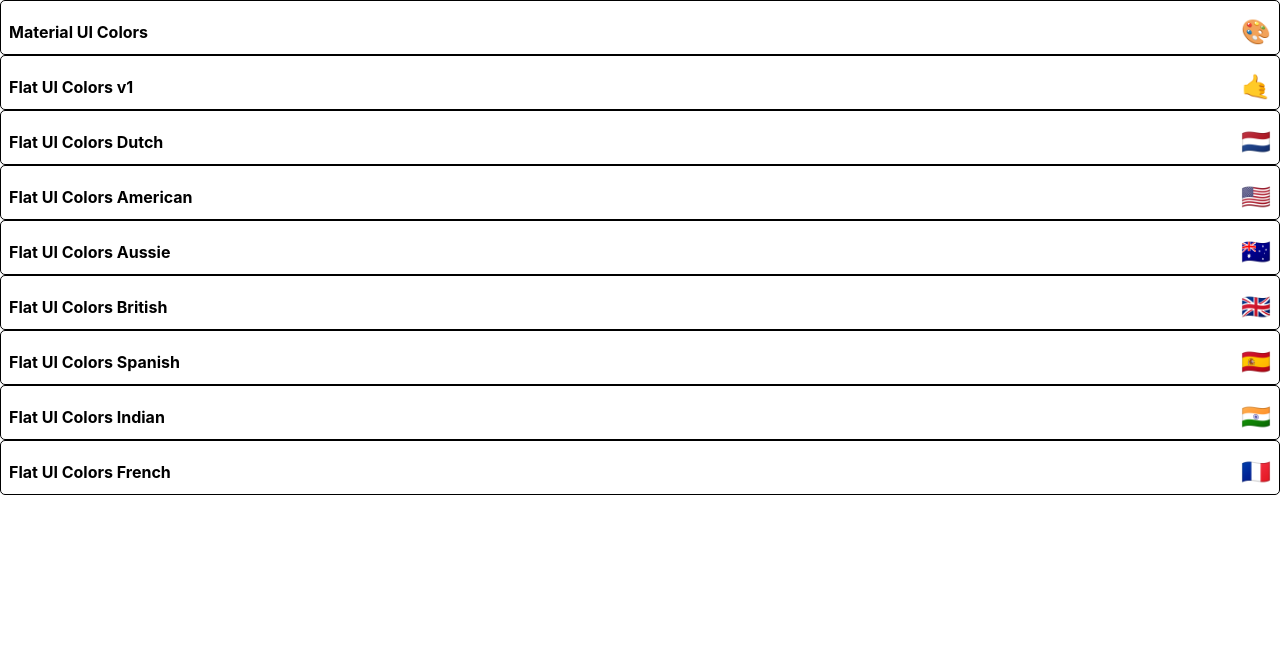
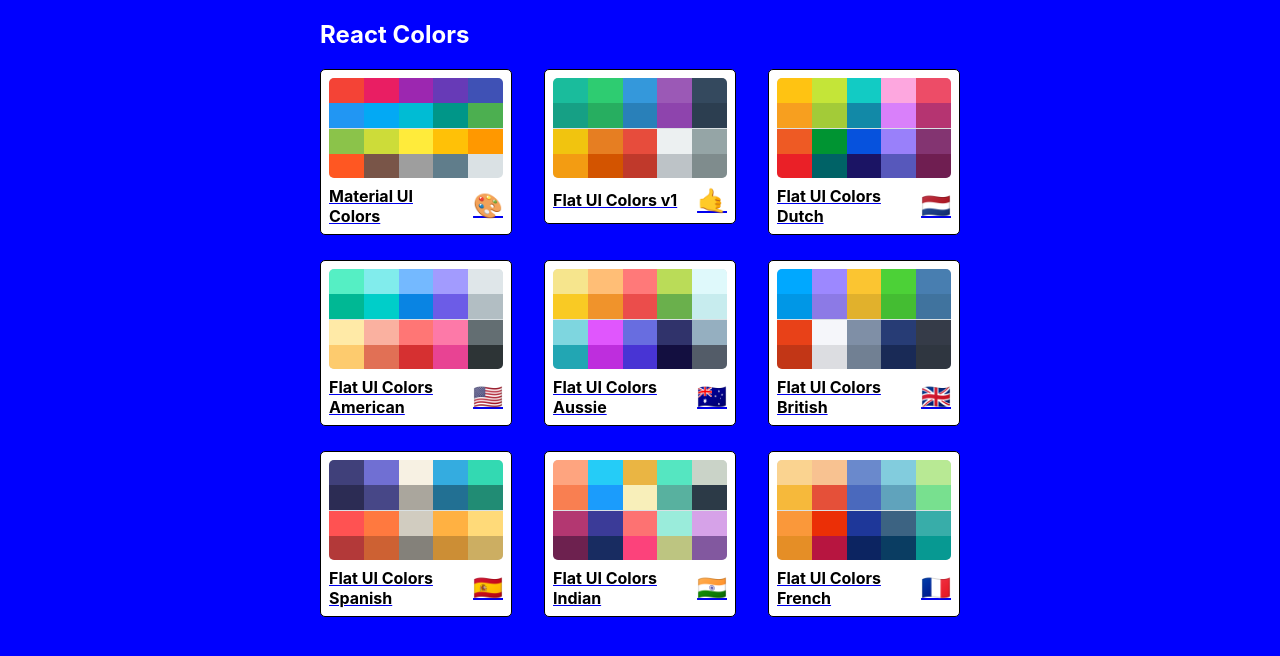
Before and after one commit to michaelohalloran/react-color-picker, a React (Create React App) app: page / in a window 1280 px wide. Shown: the top 656 px of the page. Built offline with nearby package versions, Linux system fonts and the light colour scheme.

Commit message:
add links to mini palettes

```diff
--- a/src/Palette/App.js
+++ b/src/Palette/App.js
@@ -13,7 +13,11 @@
 	render() {
 		return (
 			<Switch>
-				<Route exact path="/" render={() => <PaletteList paletteList={seedColors} />} />
+				<Route
+					exact
+					path="/"
+					render={(routeProps) => <PaletteList paletteList={seedColors} {...routeProps} />}
+				/>
 				<Route
 					exact
 					path="/palette/:id"
--- a/src/Palette/MiniPalette.js
+++ b/src/Palette/MiniPalette.js
@@ -1,5 +1,4 @@
 import React from "react";
-import { Link } from "react-router-dom";
 import { withStyles } from "@material-ui/styles";
 
 const styles = {
@@ -15,7 +14,11 @@
 		}
 	},
 	colors: {
-		backgroundColor: "grey"
+		backgroundColor: "#dae1e4",
+		height: "100px",
+		width: "100%",
+		borderRadius: "5px",
+		overflow: "hidden"
 	},
 	title: {
 		display: "flex",
@@ -30,15 +33,27 @@
 	emoji: {
 		marginLeft: "0.5rem",
 		fontSize: "1.5rem"
+	},
+	miniColor: {
+		height: "25%",
+		width: "20%",
+		display: "inline-block",
+		margin: "0 auto",
+		position: "relative",
+		marginBottom: "-3.5px"
 	}
 };
 
 const MiniPalette = (props) => {
-	const { classes, colors, emoji, id, paletteName } = props;
+	const { classes, colors, emoji, paletteName, handleClick } = props;
+
+	const miniBoxes = colors.map((colorObj) => (
+		<div key={colorObj.name} className={classes.miniColor} style={{ backgroundColor: colorObj.color }} />
+	));
 
 	return (
-		<div className={classes.root}>
-			<div className={classes.colors} />
+		<div className={classes.root} onClick={handleClick}>
+			<div className={classes.colors}>{miniBoxes}</div>
 			<h5 className={classes.title}>
 				{paletteName} <span className={classes.emoji}>{emoji}</span>
 			</h5>
--- a/src/Palette/PaletteList.js
+++ b/src/Palette/PaletteList.js
@@ -1,12 +1,62 @@
 import React from "react";
+import "./PaletteList.css";
 import { Link } from "react-router-dom";
-import "./PaletteList.css";
 import MiniPalette from "./MiniPalette";
+import { withStyles } from "@material-ui/styles";
+
+const styles = {
+	root: {
+		backgroundColor: "blue",
+		height: "100vh",
+		display: "flex",
+		alignItems: "flex-start",
+		justifyContent: "center"
+	},
+	container: {
+		display: "flex",
+		width: "50%",
+		alignItems: "flex-start",
+		flexDirection: "column",
+		flexWrap: "wrap"
+	},
+	nav: {
+		display: "flex",
+		width: "100%",
+		justifyContent: "space-between",
+		color: "white"
+	},
+	palettes: {
+		boxSizing: "border-box",
+		width: "100%",
+		display: "grid",
+		gridTemplateColumns: "repeat(3, 30%)",
+		gridGap: "5%"
+	}
+};
 
 const PaletteList = (props) => {
-	const { paletteList } = props;
-	const miniPalettes = paletteList.map((list) => <MiniPalette {...list} />);
-	return <div className="palette-list-container">{miniPalettes}</div>;
+	const { paletteList, classes } = props;
+	console.log("props: ", props);
+
+	function goToPalette(id) {
+		props.history.push(`/palette/${id}`);
+	}
+
+	const miniPalettes = paletteList.map((list) => (
+		<Link key={list.id} to={`/palette/${list.id}`}>
+			<MiniPalette {...list} handleClick={() => goToPalette(list.id)} />
+		</Link>
+	));
+	return (
+		<div className={classes.root}>
+			<div className={classes.container}>
+				<nav className={classes.nav}>
+					<h1>React Colors</h1>
+				</nav>
+				<div className={classes.palettes}>{miniPalettes}</div>
+			</div>
+		</div>
+	);
 };
 
-export default PaletteList;
+export default withStyles(styles)(PaletteList);
```
